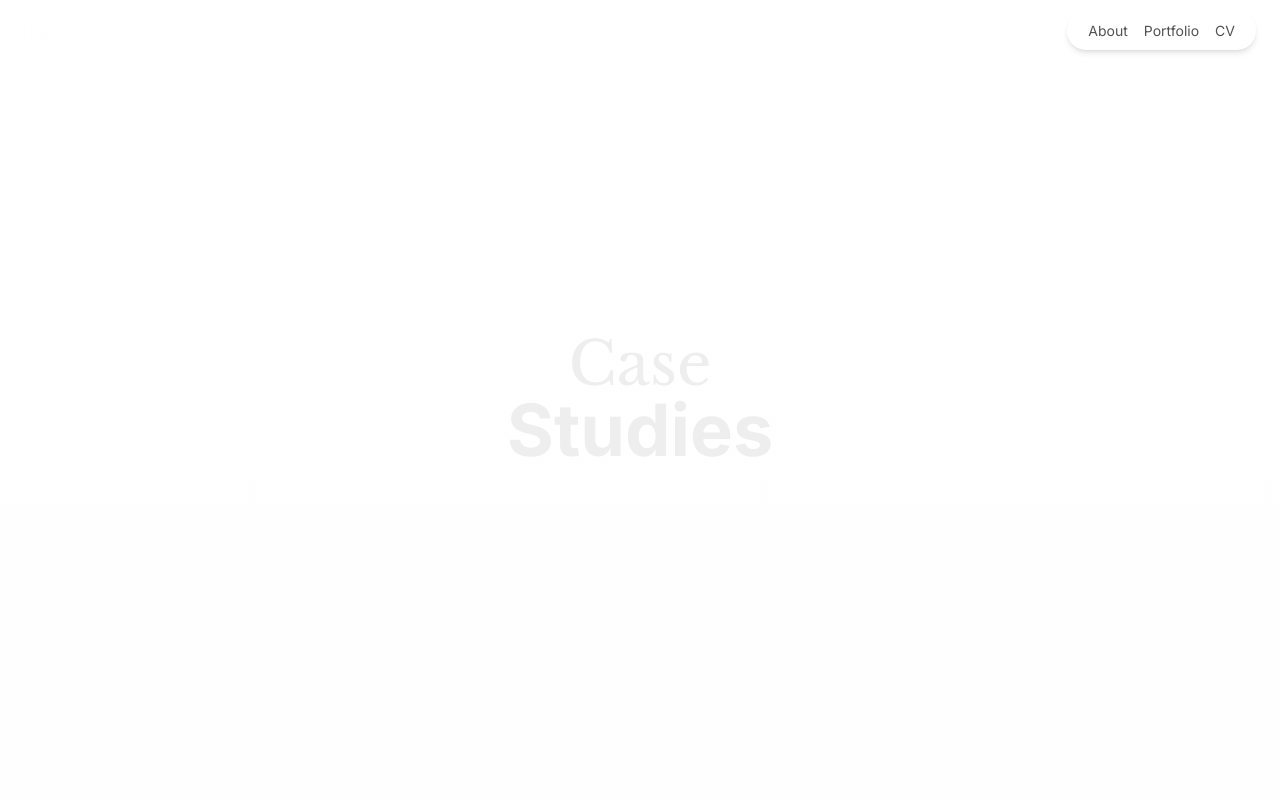
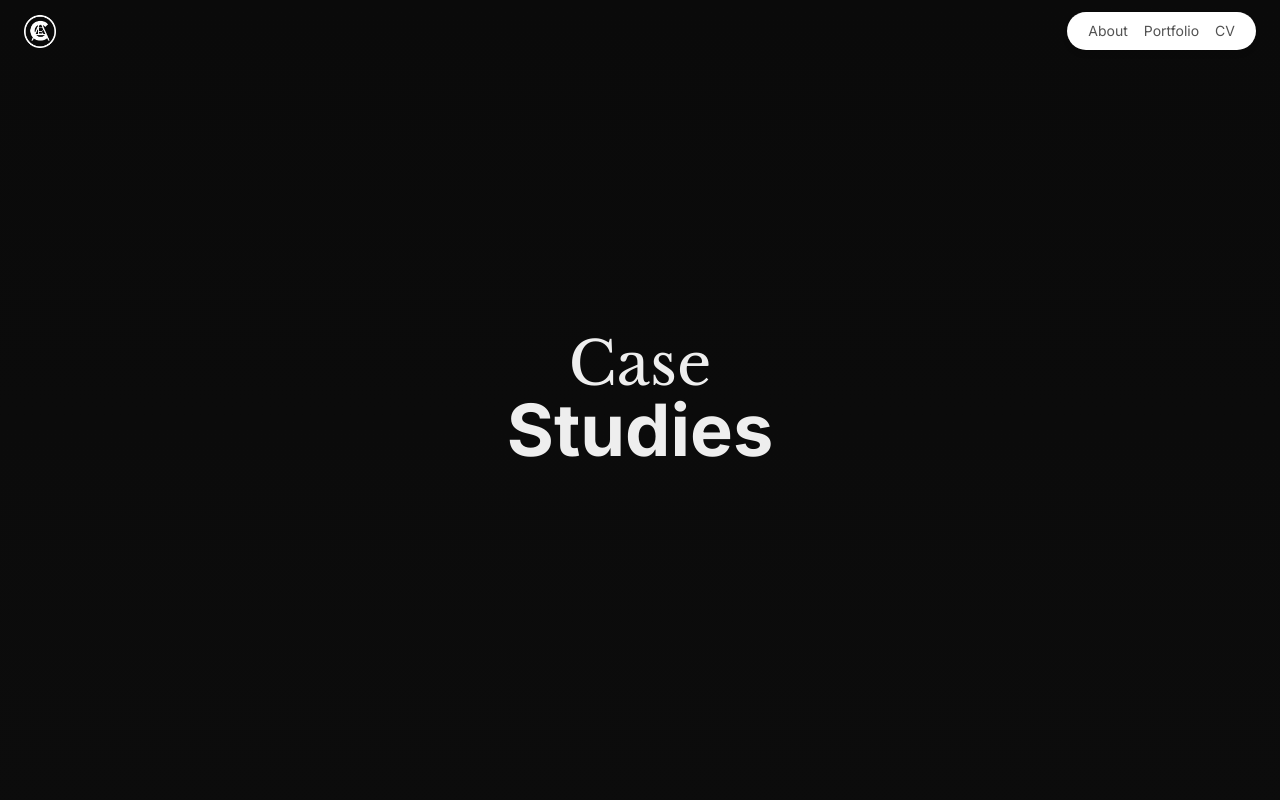
Before and after one commit to CarlTobias/creative-portfolio-updated, a Next.js app: page /PortfolioPage in a window 1280 px wide. Shown: the top 800 px of the page. Built offline with nearby package versions, Linux system fonts and the light colour scheme.

Commit message:
background color issue fix 3

```diff
--- a/app/layout.js
+++ b/app/layout.js
@@ -12,8 +12,13 @@ export const metadata = {
 
 export default function RootLayout({ children }) {
   return (
-    <html lang="en" className="dark">
-      <body className={`text-[#EEEEEE] ${inter.className} antialiased`}>
+    <html lang="en">
+      <body
+        className={`text-[#EEEEEE] ${inter.className} antialiased`}
+        style={{
+          background: "linear-gradient(to bottom, #0a0a0a, #262626)",
+        }}
+      >
         <div className="min-h-screen flex flex-col">
           <NavBar />
           <main className="flex-1">{children}</main>
```
Also changed, not shown: app/globals.css (line endings or trailing spaces).
